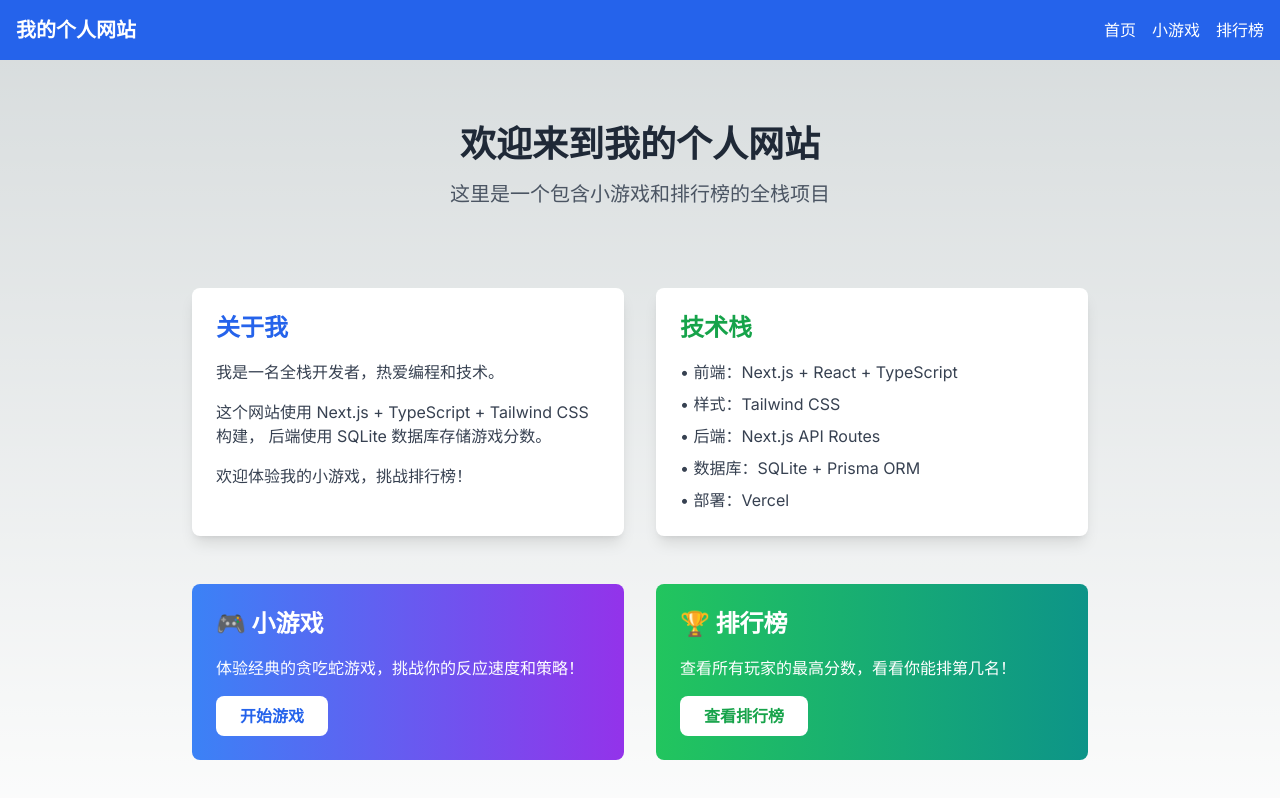
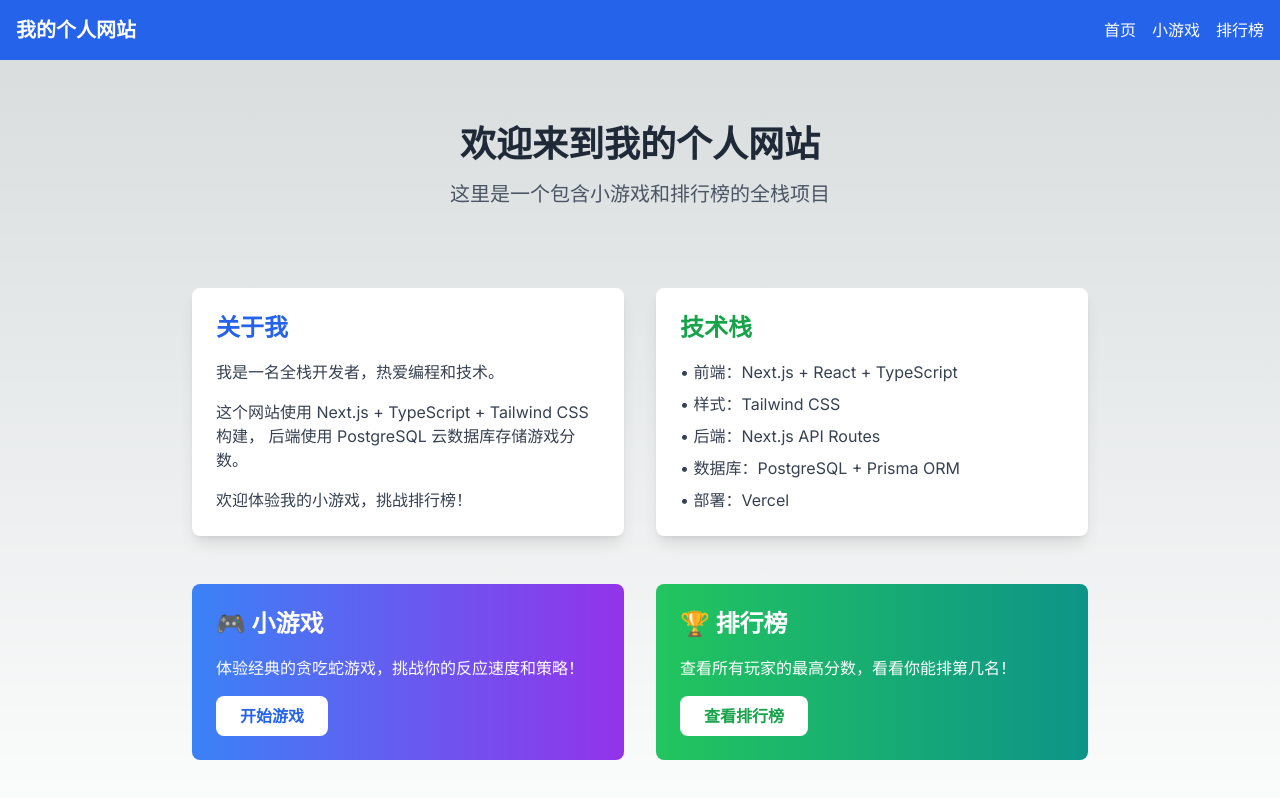
Before and after one commit to talent5978/personal-website, a Next.js app: page / in a window 1280 px wide. Shown: the top 798 px of the page. Built offline with nearby package versions, Linux system fonts and the light colour scheme.

Commit message:
docs: 更新首页技术栈描述，SQLite改为PostgreSQL

```diff
--- a/src/app/page.tsx
+++ b/src/app/page.tsx
@@ -21,7 +21,7 @@ export default function Home() {
             </p>
             <p className="text-gray-700 mb-4">
               这个网站使用 Next.js + TypeScript + Tailwind CSS 构建，
-              后端使用 SQLite 数据库存储游戏分数。
+              后端使用 PostgreSQL 云数据库存储游戏分数。
             </p>
             <p className="text-gray-700">
               欢迎体验我的小游戏，挑战排行榜！
@@ -34,7 +34,7 @@ export default function Home() {
               <li>• 前端：Next.js + React + TypeScript</li>
               <li>• 样式：Tailwind CSS</li>
               <li>• 后端：Next.js API Routes</li>
-              <li>• 数据库：SQLite + Prisma ORM</li>
+              <li>• 数据库：PostgreSQL + Prisma ORM</li>
               <li>• 部署：Vercel</li>
             </ul>
           </div>
```
